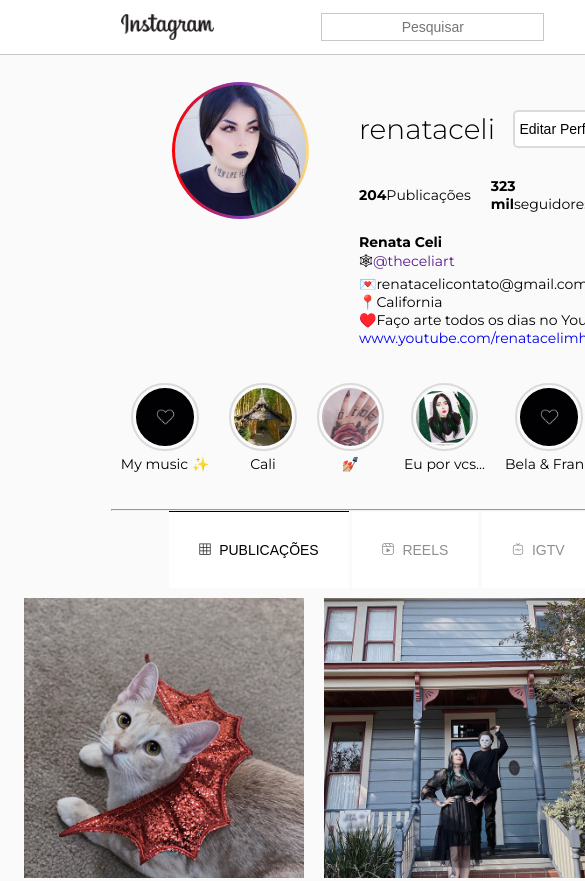
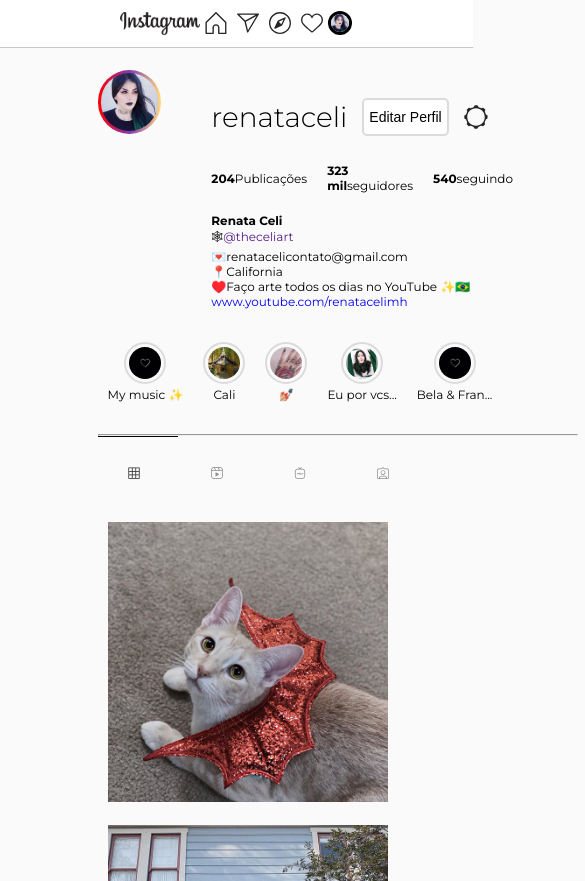
Before and after one commit to GiovanaNp1/Instagram_DIO, a plain HTML site: page paginaPerfil.html in a window 390 px wide. Shown: the top 881 px of the page, 585 px wide, since content can reach past the window. Drawn offline with Linux system fonts and the light colour scheme.

Commit message:
init responsive pagina principal

```diff
--- a/paginaPerfil.html
+++ b/paginaPerfil.html
@@ -58,16 +58,27 @@
                             <div class="teste"><img class="box_story" src="img/story-3.jpg" alt=""><p>💅🏼</p></div>
                             <div class="teste"><img class="box_story" src="img/story-4.jpg" alt=""><p>Eu por vcs...</p></div>
                             <div class="teste"><img class="box_story" src="img/story-1.jpg" alt=""><p>Bela & Fran...</p></div>
+                            <div class="web">
                                 <div class="teste"><img class="box_story" src="img/story-5.jpg" alt=""><p>KILLSTAR✨</p></div>
                                 <div class="teste"><img class="box_story" src="img/story-6.jpg" alt=""><p>Las Vegas 🌵</p></div>
+                            </div>
                     </div>
                     <hr>
                 </div>
                 <div class="select-button">
+                    <div class="web">
                         <button class="type-publi" id="marcado"><svg aria-label="Publicações" class="_8-yf5 " fill="#262626" height="12" viewBox="0 0 48 48" width="12"><path clip-rule="evenodd" d="M45 1.5H3c-.8 0-1.5.7-1.5 1.5v42c0 .8.7 1.5 1.5 1.5h42c.8 0 1.5-.7 1.5-1.5V3c0-.8-.7-1.5-1.5-1.5zm-40.5 3h11v11h-11v-11zm0 14h11v11h-11v-11zm11 25h-11v-11h11v11zm14 0h-11v-11h11v11zm0-14h-11v-11h11v11zm0-14h-11v-11h11v11zm14 28h-11v-11h11v11zm0-14h-11v-11h11v11zm0-14h-11v-11h11v11z" fill-rule="evenodd"></path></svg>PUBLICAÇÕES</button>
                         <button class="type-publi"><svg aria-label="Reels" class="_8-yf5 " fill="#8e8e8e" height="12" viewBox="0 0 48 48" width="12"><path d="M31.5 28.2l-11.2-6.5c-.5-.3-1-.3-1.5 0-.5.2-.8.7-.8 1.3v13c0 .5.3 1 .8 1.3.2.1.5.2.7.2.3 0 .5-.1.8-.2l11.2-6.5c.5-.3.7-.8.7-1.3s-.3-1-.7-1.3zM43.9 4c-2.5-2.4-5.5-4-12.2-4H16.2C9.6 0 6.6 1.6 4 4.1 1.6 6.6 0 9.6 0 16.2v15.5c0 6.6 1.6 9.7 4.1 12.2 2.5 2.4 5.5 4 12.2 4h15.5c6.6 0 9.7-1.6 12.2-4.1 2.4-2.5 4-5.5 4-12.2V16.2c0-6.6-1.6-9.6-4.1-12.2zM31.8 3c6.3 0 8.4 1.6 10 3.2 1.2 1.2 2.3 2.7 2.9 5.8h-9.3l-5.1-9h1.5zM16.2 3h10.5l5.1 9h-12l-5.1-9h1.5zm-10 3.2C7.3 5.1 8.7 4 11.5 3.4l4.9 8.6H3.3C3.9 8.9 5 7.4 6.2 6.2zM45 31.8c0 6.3-1.6 8.4-3.2 10-1.6 1.6-3.8 3.2-10 3.2H16.2c-6.3 0-8.4-1.6-10-3.2C4.6 40.2 3 38 3 31.8V15h42v16.8z"></path></svg>REELS</button>
                         <button class="type-publi"><svg aria-label="Publicações" class="_8-yf5 " fill="#8e8e8e" height="12" viewBox="0 0 48 48" width="12"><path d="M41 10c-2.2-2.1-4.8-3.5-10.4-3.5h-3.3L30.5 3c.6-.6.5-1.6-.1-2.1-.6-.6-1.6-.5-2.1.1L24 5.6 19.7 1c-.6-.6-1.5-.6-2.1-.1-.6.6-.7 1.5-.1 2.1l3.2 3.5h-3.3C11.8 6.5 9.2 7.9 7 10c-2.1 2.2-3.5 4.8-3.5 10.4v13.1c0 5.7 1.4 8.3 3.5 10.5 2.2 2.1 4.8 3.5 10.4 3.5h13.1c5.7 0 8.3-1.4 10.5-3.5 2.1-2.2 3.5-4.8 3.5-10.4V20.5c0-5.7-1.4-8.3-3.5-10.5zm.5 23.6c0 5.2-1.3 7-2.6 8.3-1.4 1.3-3.2 2.6-8.4 2.6H17.4c-5.2 0-7-1.3-8.3-2.6-1.3-1.4-2.6-3.2-2.6-8.4v-13c0-5.2 1.3-7 2.6-8.3 1.4-1.3 3.2-2.6 8.4-2.6h13.1c5.2 0 7 1.3 8.3 2.6 1.3 1.4 2.6 3.2 2.6 8.4v13zM34.6 25l-9.1 2.8v-3.7c0-.5-.2-.9-.6-1.2-.4-.3-.9-.4-1.3-.2l-11.1 3.4c-.8.2-1.2 1.1-1 1.9.2.8 1.1 1.2 1.9 1l9.1-2.8v3.7c0 .5.2.9.6 1.2.3.2.6.3.9.3.1 0 .3 0 .4-.1l11.1-3.4c.8-.2 1.2-1.1 1-1.9s-1.1-1.2-1.9-1z"></path></svg>IGTV</button>
                         <button class="type-publi"><svg aria-label="Marcados" class="_8-yf5 " fill="#8e8e8e" height="12" viewBox="0 0 48 48" width="12"><path d="M41.5 5.5H30.4c-.5 0-1-.2-1.4-.6l-4-4c-.6-.6-1.5-.6-2.1 0l-4 4c-.4.4-.9.6-1.4.6h-11c-3.3 0-6 2.7-6 6v30c0 3.3 2.7 6 6 6h35c3.3 0 6-2.7 6-6v-30c0-3.3-2.7-6-6-6zm-29.4 39c-.6 0-1.1-.6-1-1.2.7-3.2 3.5-5.6 6.8-5.6h12c3.4 0 6.2 2.4 6.8 5.6.1.6-.4 1.2-1 1.2H12.1zm32.4-3c0 1.7-1.3 3-3 3h-.6c-.5 0-.9-.4-1-.9-.6-5-4.8-8.9-9.9-8.9H18c-5.1 0-9.4 3.9-9.9 8.9-.1.5-.5.9-1 .9h-.6c-1.7 0-3-1.3-3-3v-30c0-1.7 1.3-3 3-3h11.1c1.3 0 2.6-.5 3.5-1.5L24 4.1 26.9 7c.9.9 2.2 1.5 3.5 1.5h11.1c1.7 0 3 1.3 3 3v30zM24 12.5c-5.3 0-9.6 4.3-9.6 9.6s4.3 9.6 9.6 9.6 9.6-4.3 9.6-9.6-4.3-9.6-9.6-9.6zm0 16.1c-3.6 0-6.6-2.9-6.6-6.6 0-3.6 2.9-6.6 6.6-6.6s6.6 2.9 6.6 6.6c0 3.6-3 6.6-6.6 6.6z"></path></svg>MARCADOS</button>
+                    </div>
+                    <div class="mobile">
+                        <button class="type-publi" id="marcado"><svg aria-label="Publicações" class="_8-yf5 " fill="#262626" height="12" viewBox="0 0 48 48" width="12"><path clip-rule="evenodd" d="M45 1.5H3c-.8 0-1.5.7-1.5 1.5v42c0 .8.7 1.5 1.5 1.5h42c.8 0 1.5-.7 1.5-1.5V3c0-.8-.7-1.5-1.5-1.5zm-40.5 3h11v11h-11v-11zm0 14h11v11h-11v-11zm11 25h-11v-11h11v11zm14 0h-11v-11h11v11zm0-14h-11v-11h11v11zm0-14h-11v-11h11v11zm14 28h-11v-11h11v11zm0-14h-11v-11h11v11zm0-14h-11v-11h11v11z" fill-rule="evenodd"></path></svg></button>
+                        <button class="type-publi"><svg aria-label="Reels" class="_8-yf5 " fill="#8e8e8e" height="12" viewBox="0 0 48 48" width="12"><path d="M31.5 28.2l-11.2-6.5c-.5-.3-1-.3-1.5 0-.5.2-.8.7-.8 1.3v13c0 .5.3 1 .8 1.3.2.1.5.2.7.2.3 0 .5-.1.8-.2l11.2-6.5c.5-.3.7-.8.7-1.3s-.3-1-.7-1.3zM43.9 4c-2.5-2.4-5.5-4-12.2-4H16.2C9.6 0 6.6 1.6 4 4.1 1.6 6.6 0 9.6 0 16.2v15.5c0 6.6 1.6 9.7 4.1 12.2 2.5 2.4 5.5 4 12.2 4h15.5c6.6 0 9.7-1.6 12.2-4.1 2.4-2.5 4-5.5 4-12.2V16.2c0-6.6-1.6-9.6-4.1-12.2zM31.8 3c6.3 0 8.4 1.6 10 3.2 1.2 1.2 2.3 2.7 2.9 5.8h-9.3l-5.1-9h1.5zM16.2 3h10.5l5.1 9h-12l-5.1-9h1.5zm-10 3.2C7.3 5.1 8.7 4 11.5 3.4l4.9 8.6H3.3C3.9 8.9 5 7.4 6.2 6.2zM45 31.8c0 6.3-1.6 8.4-3.2 10-1.6 1.6-3.8 3.2-10 3.2H16.2c-6.3 0-8.4-1.6-10-3.2C4.6 40.2 3 38 3 31.8V15h42v16.8z"></path></svg></button>
+                        <button class="type-publi"><svg aria-label="Publicações" class="_8-yf5 " fill="#8e8e8e" height="12" viewBox="0 0 48 48" width="12"><path d="M41 10c-2.2-2.1-4.8-3.5-10.4-3.5h-3.3L30.5 3c.6-.6.5-1.6-.1-2.1-.6-.6-1.6-.5-2.1.1L24 5.6 19.7 1c-.6-.6-1.5-.6-2.1-.1-.6.6-.7 1.5-.1 2.1l3.2 3.5h-3.3C11.8 6.5 9.2 7.9 7 10c-2.1 2.2-3.5 4.8-3.5 10.4v13.1c0 5.7 1.4 8.3 3.5 10.5 2.2 2.1 4.8 3.5 10.4 3.5h13.1c5.7 0 8.3-1.4 10.5-3.5 2.1-2.2 3.5-4.8 3.5-10.4V20.5c0-5.7-1.4-8.3-3.5-10.5zm.5 23.6c0 5.2-1.3 7-2.6 8.3-1.4 1.3-3.2 2.6-8.4 2.6H17.4c-5.2 0-7-1.3-8.3-2.6-1.3-1.4-2.6-3.2-2.6-8.4v-13c0-5.2 1.3-7 2.6-8.3 1.4-1.3 3.2-2.6 8.4-2.6h13.1c5.2 0 7 1.3 8.3 2.6 1.3 1.4 2.6 3.2 2.6 8.4v13zM34.6 25l-9.1 2.8v-3.7c0-.5-.2-.9-.6-1.2-.4-.3-.9-.4-1.3-.2l-11.1 3.4c-.8.2-1.2 1.1-1 1.9.2.8 1.1 1.2 1.9 1l9.1-2.8v3.7c0 .5.2.9.6 1.2.3.2.6.3.9.3.1 0 .3 0 .4-.1l11.1-3.4c.8-.2 1.2-1.1 1-1.9s-1.1-1.2-1.9-1z"></path></svg></button>
+                        <button class="type-publi"><svg aria-label="Marcados" class="_8-yf5 " fill="#8e8e8e" height="12" viewBox="0 0 48 48" width="12"><path d="M41.5 5.5H30.4c-.5 0-1-.2-1.4-.6l-4-4c-.6-.6-1.5-.6-2.1 0l-4 4c-.4.4-.9.6-1.4.6h-11c-3.3 0-6 2.7-6 6v30c0 3.3 2.7 6 6 6h35c3.3 0 6-2.7 6-6v-30c0-3.3-2.7-6-6-6zm-29.4 39c-.6 0-1.1-.6-1-1.2.7-3.2 3.5-5.6 6.8-5.6h12c3.4 0 6.2 2.4 6.8 5.6.1.6-.4 1.2-1 1.2H12.1zm32.4-3c0 1.7-1.3 3-3 3h-.6c-.5 0-.9-.4-1-.9-.6-5-4.8-8.9-9.9-8.9H18c-5.1 0-9.4 3.9-9.9 8.9-.1.5-.5.9-1 .9h-.6c-1.7 0-3-1.3-3-3v-30c0-1.7 1.3-3 3-3h11.1c1.3 0 2.6-.5 3.5-1.5L24 4.1 26.9 7c.9.9 2.2 1.5 3.5 1.5h11.1c1.7 0 3 1.3 3 3v30zM24 12.5c-5.3 0-9.6 4.3-9.6 9.6s4.3 9.6 9.6 9.6 9.6-4.3 9.6-9.6-4.3-9.6-9.6-9.6zm0 16.1c-3.6 0-6.6-2.9-6.6-6.6 0-3.6 2.9-6.6 6.6-6.6s6.6 2.9 6.6 6.6c0 3.6-3 6.6-6.6 6.6z"></path></svg></button>
+                    </div>
+
                 </div>
                 <div class="photos-publi">
                     <div class="photo-division">
--- a/style.css
+++ b/style.css
@@ -9,7 +9,6 @@
 
 body{
     width: 100%;
-    min-width: 110vh;
     background-color: rgb(243, 243, 243);
     margin: 0;
     padding: 0;
--- a/stylePaginaPerfil.css
+++ b/stylePaginaPerfil.css
@@ -6,9 +6,17 @@
     font-size: 14px;
 }
 
+.mobile{
+    display: none;
+}
+
+.web{
+    display: flex;
+}
+
 body{
     width: 100%;
-    min-width: 110vh;
+    min-width: 80vh;
     background-color: #fafafa;
     margin: 0;
     padding: 0;
@@ -16,6 +24,7 @@ body{
 }
 
 header{
+    width: 100%;
     background-color: white;
     padding: 0.938rem;
     border-bottom: 1px solid #c7c7c7 ;
@@ -62,7 +71,7 @@ section{
 }
 
 .instragram-wrapper{
-    width: 65%;
+    width: 68%;
     display: flex;
     justify-content: space-around;
     margin-top: 1.875rem;
@@ -144,7 +153,7 @@ section{
 }
 
 .type-publi{
-    background-color: white;
+    background-color:#fafafa;
     border-top: 1px solid black;
     border: none;
     padding: 30px;
@@ -172,3 +181,42 @@ hr{
 .photo-division{
     display: flex;
 }
+
+
+@media (max-width: 650px){
+    .porfile-photo-principal{
+        width: 4.813rem;
+        height: 4.813rem;
+    }
+
+    header{
+        padding: 0.938rem;
+        padding-left: 0.938rem;
+        padding-right: 0.938rem;
+        width: 70%;
+        display: flex;
+        justify-content: center;
+    }
+    input{
+        display: none;
+    }
+    .photo-division{
+        flex-direction: column;
+    }
+    .box_story{
+        width: 3.5rem;
+        height: 3.5rem;
+    }
+    .wrapper{
+        align-items: normal;
+    }
+    *{
+        font-size: 12px;
+    }
+    .web{
+        display: none;
+    }
+    .mobile{
+        display: inline;
+    }
+}
```
Lines whose indentation alone changed are shown as unchanged.
